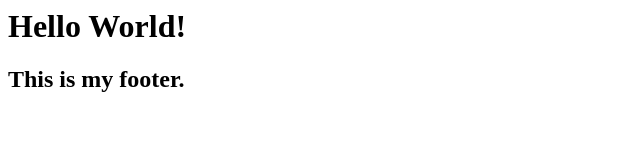
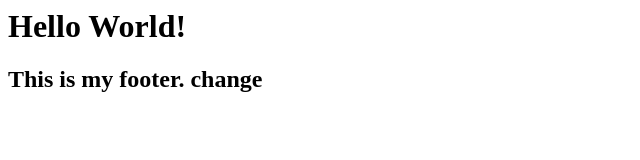
Before and after one commit to mitchgams/GitTest, a plain HTML site: page index.html in a window 1280 px wide. Shown: the whole page, without its empty margins (0-640 px from the left). Drawn offline with Linux system fonts and the light colour scheme.

Commit message:
edited my footer in index.html

```diff
--- a/index.html
+++ b/index.html
@@ -8,6 +8,6 @@
         </div>
     </body>
     <footer>
-        <h2>This is my footer.</h2>
+        <h2>This is my footer. change</h2>
     </footer>
 </html>
```
